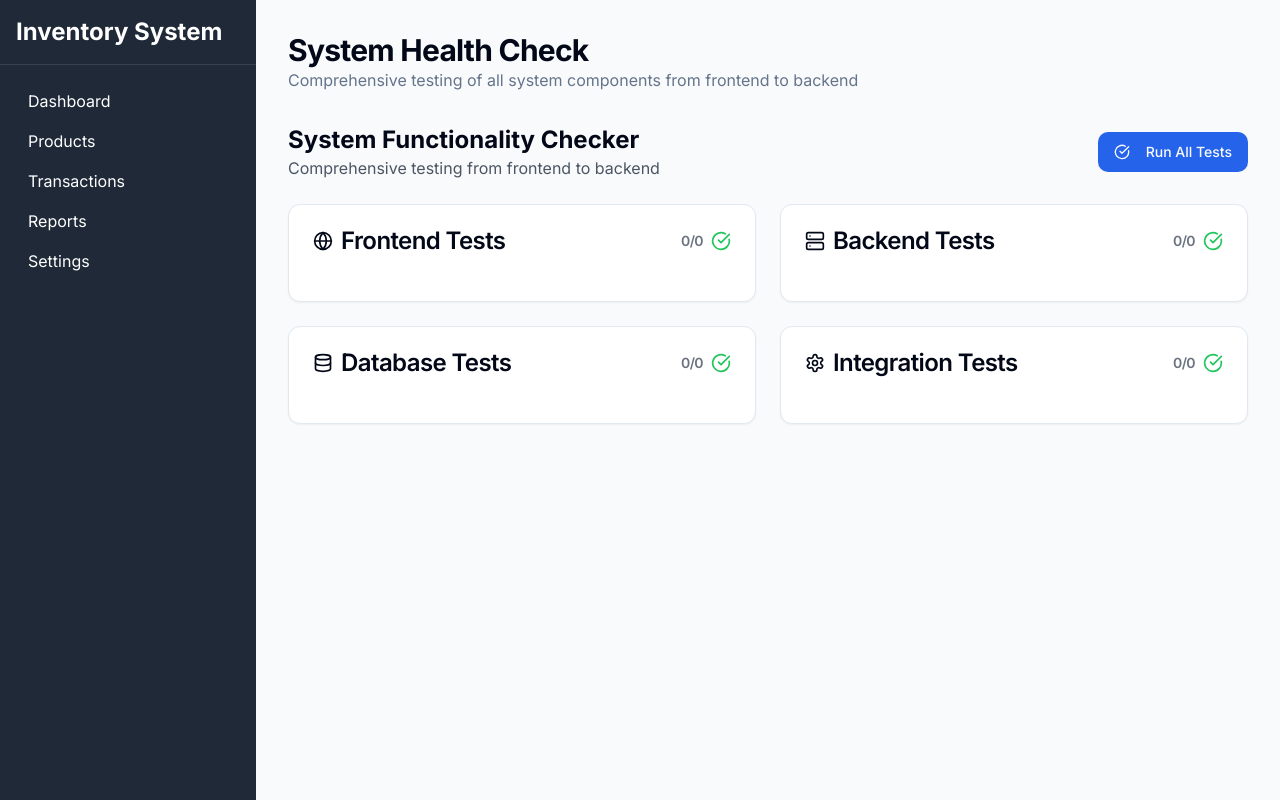
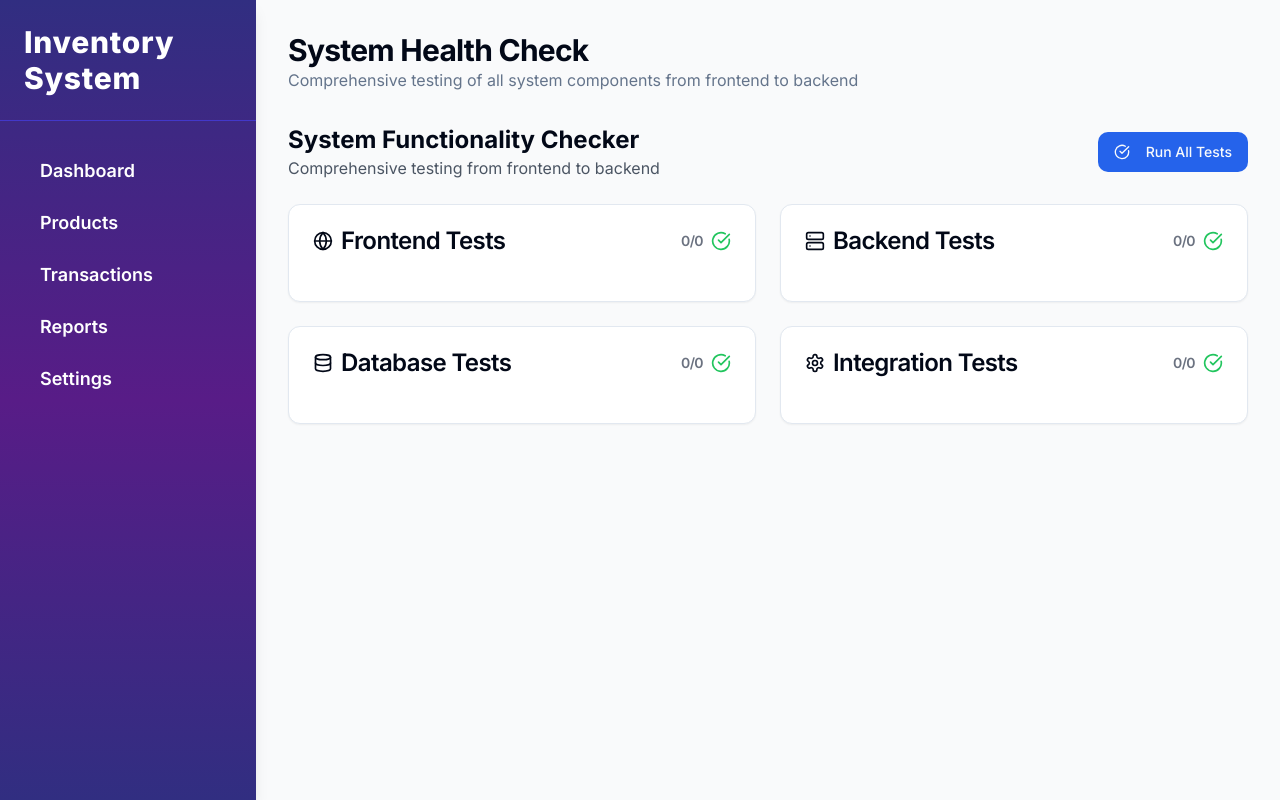
Before and after one commit to Jhake08/INVENTORY-SYSTEM, a Next.js app: page /system-check in a window 1280 px wide. Built offline with nearby package versions, Linux system fonts and the light colour scheme.

Commit message:
Update dashboard components with modern, corporate, futuristic UI style

```diff
--- a/app/components/dashboard-stats.tsx
+++ b/app/components/dashboard-stats.tsx
@@ -8,11 +8,11 @@ interface StatCardProps {
 
 const StatCard: React.FC<StatCardProps> = ({ title, value, icon }) => {
   return (
-    <div className="bg-white shadow rounded p-4 flex items-center space-x-4">
-      {icon && <div className="text-3xl text-blue-500">{icon}</div>}
+    <div className="bg-gradient-to-r from-indigo-600 via-purple-600 to-indigo-600 text-white shadow-lg rounded-lg p-6 flex items-center space-x-6">
+      {icon && <div className="text-4xl">{icon}</div>}
       <div>
-        <p className="text-sm font-medium text-gray-500">{title}</p>
-        <p className="text-2xl font-semibold text-gray-900">{value}</p>
+        <p className="text-sm font-semibold uppercase tracking-wide opacity-75">{title}</p>
+        <p className="text-3xl font-extrabold">{value}</p>
       </div>
     </div>
   )
@@ -28,7 +28,7 @@ const DashboardStats: React.FC = () => {
   ]
 
   return (
-    <section className="grid grid-cols-1 sm:grid-cols-2 lg:grid-cols-4 gap-6">
+    <section className="grid grid-cols-1 sm:grid-cols-2 lg:grid-cols-4 gap-8">
       {stats.map((stat) => (
         <StatCard key={stat.title} title={stat.title} value={stat.value} />
       ))}
--- a/app/components/quick-actions.tsx
+++ b/app/components/quick-actions.tsx
@@ -2,22 +2,22 @@ import React from 'react'
 
 const QuickActions: React.FC = () => {
   return (
-    <section className="bg-white shadow rounded p-4 flex space-x-4">
+    <section className="bg-gradient-to-r from-indigo-900 via-purple-900 to-indigo-900 text-white shadow-lg rounded-lg p-6 flex space-x-6">
       <button
         type="button"
-        className="px-4 py-2 bg-blue-600 text-white rounded hover:bg-blue-700 focus:outline-none focus:ring-2 focus:ring-blue-500"
+        className="px-6 py-3 bg-indigo-500 rounded-lg hover:bg-indigo-600 focus:outline-none focus:ring-2 focus:ring-indigo-400 transition"
       >
         Add Product
       </button>
       <button
         type="button"
-        className="px-4 py-2 bg-green-600 text-white rounded hover:bg-green-700 focus:outline-none focus:ring-2 focus:ring-green-500"
+        className="px-6 py-3 bg-green-500 rounded-lg hover:bg-green-600 focus:outline-none focus:ring-2 focus:ring-green-400 transition"
       >
         Add Transaction
       </button>
       <button
         type="button"
-        className="px-4 py-2 bg-yellow-600 text-white rounded hover:bg-yellow-700 focus:outline-none focus:ring-2 focus:ring-yellow-500"
+        className="px-6 py-3 bg-yellow-500 rounded-lg hover:bg-yellow-600 focus:outline-none focus:ring-2 focus:ring-yellow-400 transition"
       >
         Sync Data
       </button>
--- a/app/components/sidebar.tsx
+++ b/app/components/sidebar.tsx
@@ -3,25 +3,25 @@ import Link from 'next/link'
 
 const Sidebar: React.FC = () => {
   return (
-    <aside className="w-64 h-full bg-gray-800 text-white flex flex-col">
-      <div className="p-4 text-2xl font-bold border-b border-gray-700">
+    <aside className="w-64 h-full bg-gradient-to-b from-indigo-900 via-purple-900 to-indigo-900 text-white flex flex-col shadow-lg">
+      <div className="p-6 text-3xl font-extrabold tracking-wide border-b border-indigo-700">
         Inventory System
       </div>
-      <nav className="flex-1 p-4 space-y-2">
+      <nav className="flex-1 p-6 space-y-4 text-lg font-semibold">
         <Link href="/">
-          <a className="block px-3 py-2 rounded hover:bg-gray-700">Dashboard</a>
+          <a className="block px-4 py-3 rounded-lg hover:bg-indigo-700 transition duration-300">Dashboard</a>
         </Link>
         <Link href="/products">
-          <a className="block px-3 py-2 rounded hover:bg-gray-700">Products</a>
+          <a className="block px-4 py-3 rounded-lg hover:bg-indigo-700 transition duration-300">Products</a>
         </Link>
         <Link href="/transactions">
-          <a className="block px-3 py-2 rounded hover:bg-gray-700">Transactions</a>
+          <a className="block px-4 py-3 rounded-lg hover:bg-indigo-700 transition duration-300">Transactions</a>
         </Link>
         <Link href="/reports">
-          <a className="block px-3 py-2 rounded hover:bg-gray-700">Reports</a>
+          <a className="block px-4 py-3 rounded-lg hover:bg-indigo-700 transition duration-300">Reports</a>
         </Link>
         <Link href="/settings">
-          <a className="block px-3 py-2 rounded hover:bg-gray-700">Settings</a>
+          <a className="block px-4 py-3 rounded-lg hover:bg-indigo-700 transition duration-300">Settings</a>
         </Link>
       </nav>
     </aside>
```
